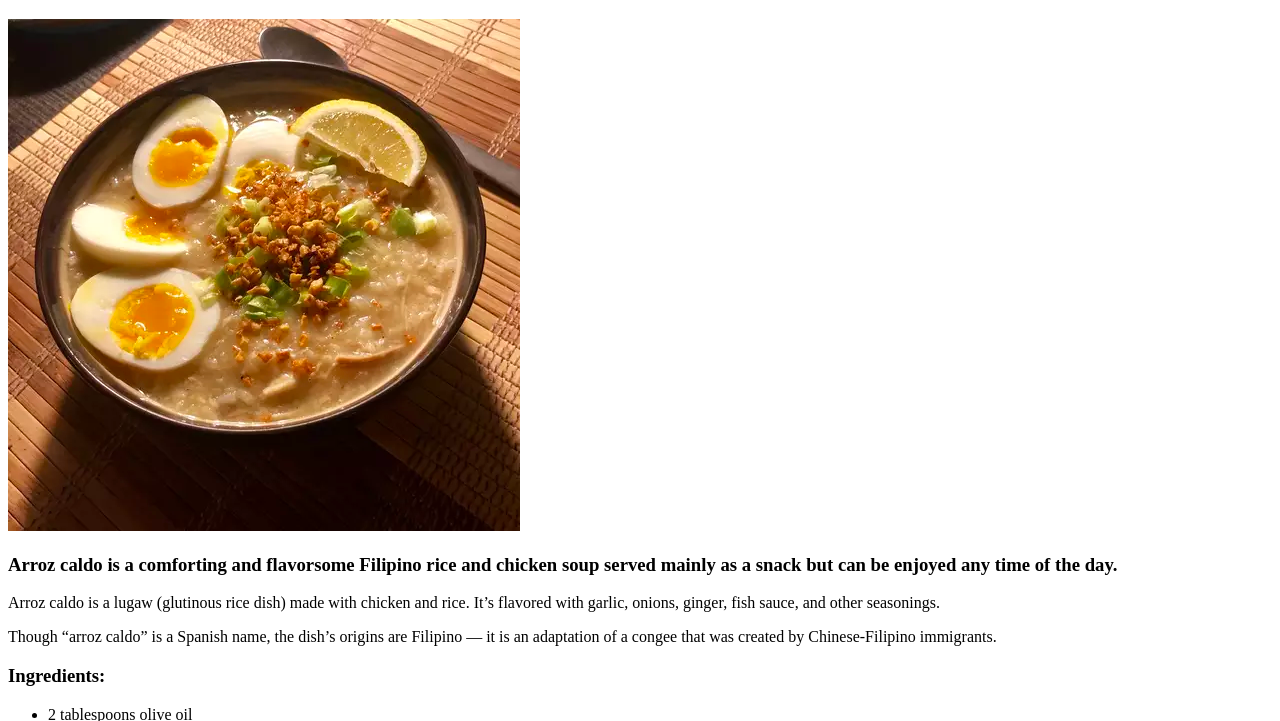
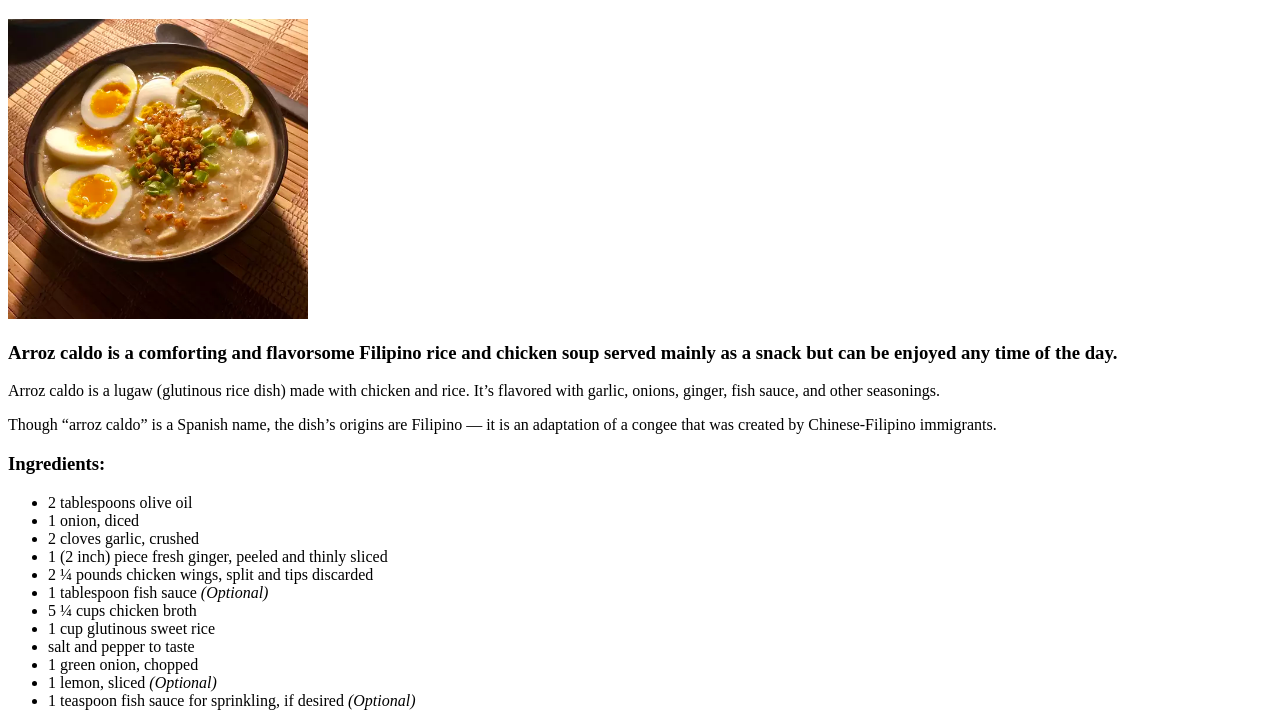
Before and after one commit to wendell-alt/odin-recipes, a plain HTML site: page recipes/chicken-arroz-caldo.html in a window 1280 px wide. Shown: the part 61-782 px from the top of the page. Drawn offline with Linux system fonts and the light colour scheme.

Commit message:
changed the size of the arozz-caldo picture

```diff
--- a/recipes/chicken-arroz-caldo.html
+++ b/recipes/chicken-arroz-caldo.html
@@ -5,7 +5,7 @@
     <title>Chicken Arroz Caldo (Chicken Rice Porridge)</title>
 </head>
     <h1>Chicken Arroz Caldo (Chicken Rice Porridge)</h1>
-    <img src="/images/chicken-arozz-caldo_picture.webp">
+    <img src="/images/chicken-arozz-caldo_picture.webp" width="300">
     <h3>Arroz caldo is a comforting and flavorsome Filipino rice and chicken soup served mainly as a snack but can be enjoyed any time of the day.</h3>
     <p> Arroz caldo is a lugaw (glutinous rice dish) made with chicken and rice. It’s flavored with garlic, onions, ginger, fish sauce, and other seasonings.</p>
     <p>Though “arroz caldo” is a Spanish name, the dish’s origins are Filipino — it is an adaptation of a congee that was created by Chinese-Filipino immigrants.  </p>
```
